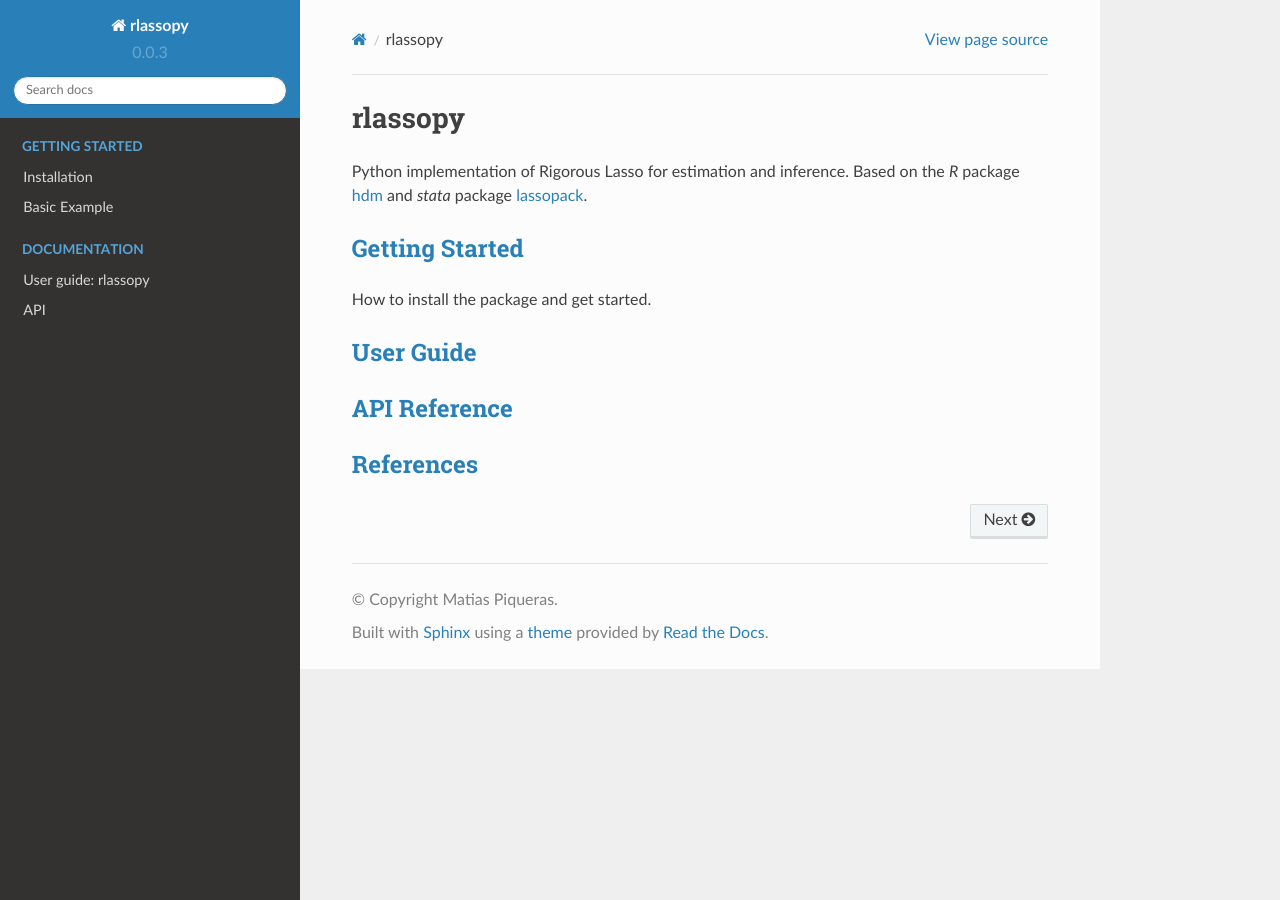
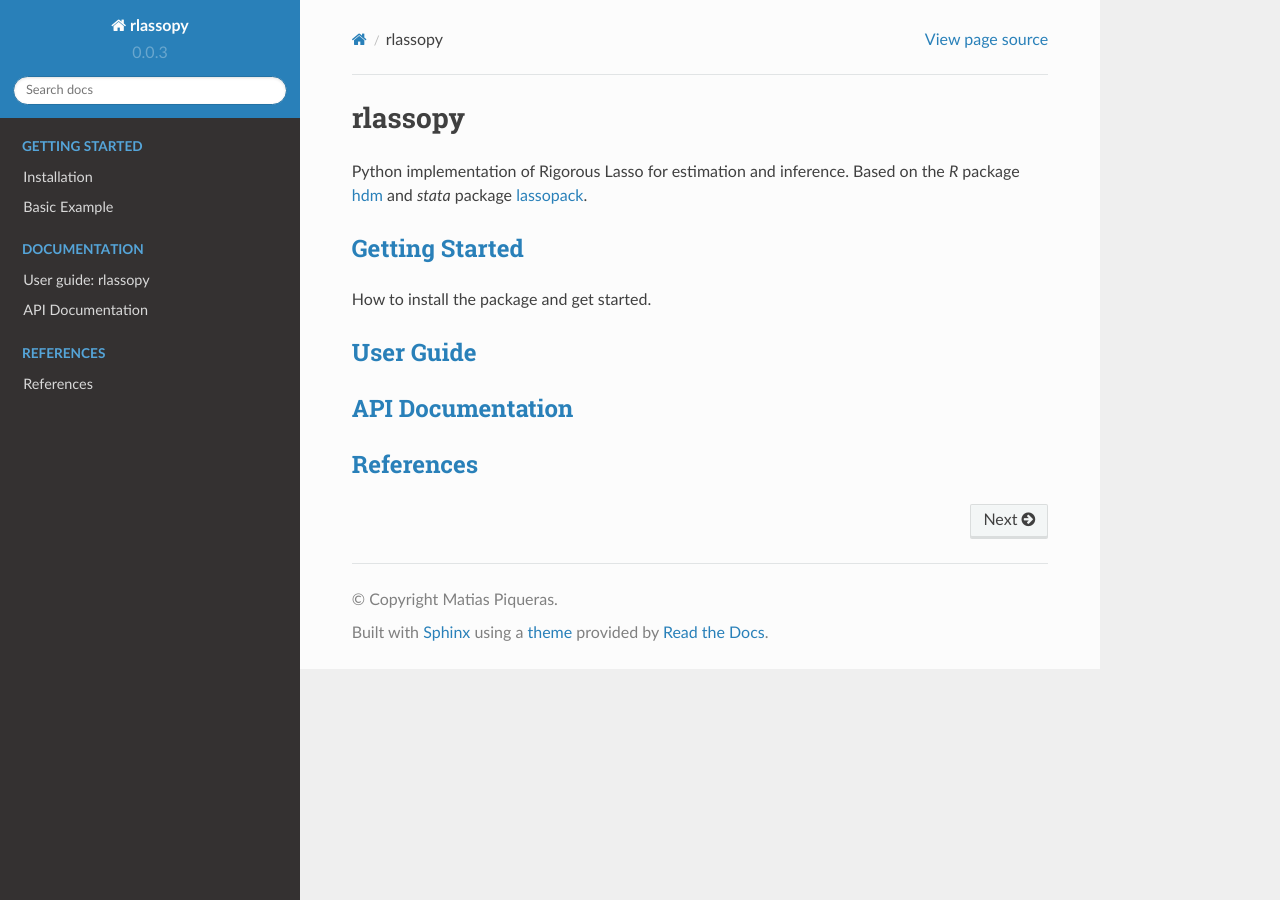
Before and after one commit to MatPiq/RlassoModels, a Sphinx documentation site: the page built from doc/index.rst, in a window 1280 px wide. Built offline with Sphinx 7.4.7 and the Read the Docs theme 2.0.0, drawn with Linux system fonts in a browser that asks for light colours; formulas are drawn with MathJax 3.

Commit message:
update docs

```diff
--- a/doc/api.rst
+++ b/doc/api.rst
@@ -1,5 +1,5 @@
 ####################
-API
+API Documentation
 ####################
 
 This is an example on how to document the API of your own project.
--- a/doc/index.rst
+++ b/doc/index.rst
@@ -45,7 +45,7 @@
 -------------------------------
 
 
-`API Reference <api.html>`_
+`API Documentation <api.html>`_
 -------------------------------
 
 
--- a/doc/references.rst
+++ b/doc/references.rst
@@ -1,3 +1,6 @@
+==================================================
+References
+==================================================
 
 Ahrens, A., Hansen, C. B., & Schaffer, M. (2020). LASSOPACK: Stata module for lasso, square-root lasso, elastic net, ridge, adaptive lasso estimation and cross-validation.
 
```
